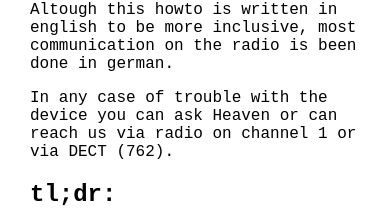
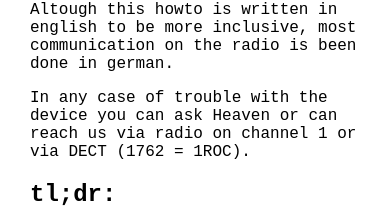
Before and after one commit to zeidlos/c3roc-howto, a plain HTML site: page html/index.html in a window 390 px wide. Shown: the part 588-799 px from the top of the page. Drawn offline with Linux system fonts and the light colour scheme.

Commit message:
corrected phone number

```diff
--- a/html/index.html
+++ b/html/index.html
@@ -29,7 +29,7 @@
         Altough this howto is written in english to be more inclusive, most communication on the radio is been done in german.
       </p>
       <p>
-        In any case of trouble with the device you can ask Heaven or can reach us via radio on channel 1 or via DECT (762).
+        In any case of trouble with the device you can ask Heaven or can reach us via radio on channel 1 or via DECT (1762 = 1ROC).
       </p>
       <h2>tl;dr:</h2>
       <h3>Channel list</h3>
```
